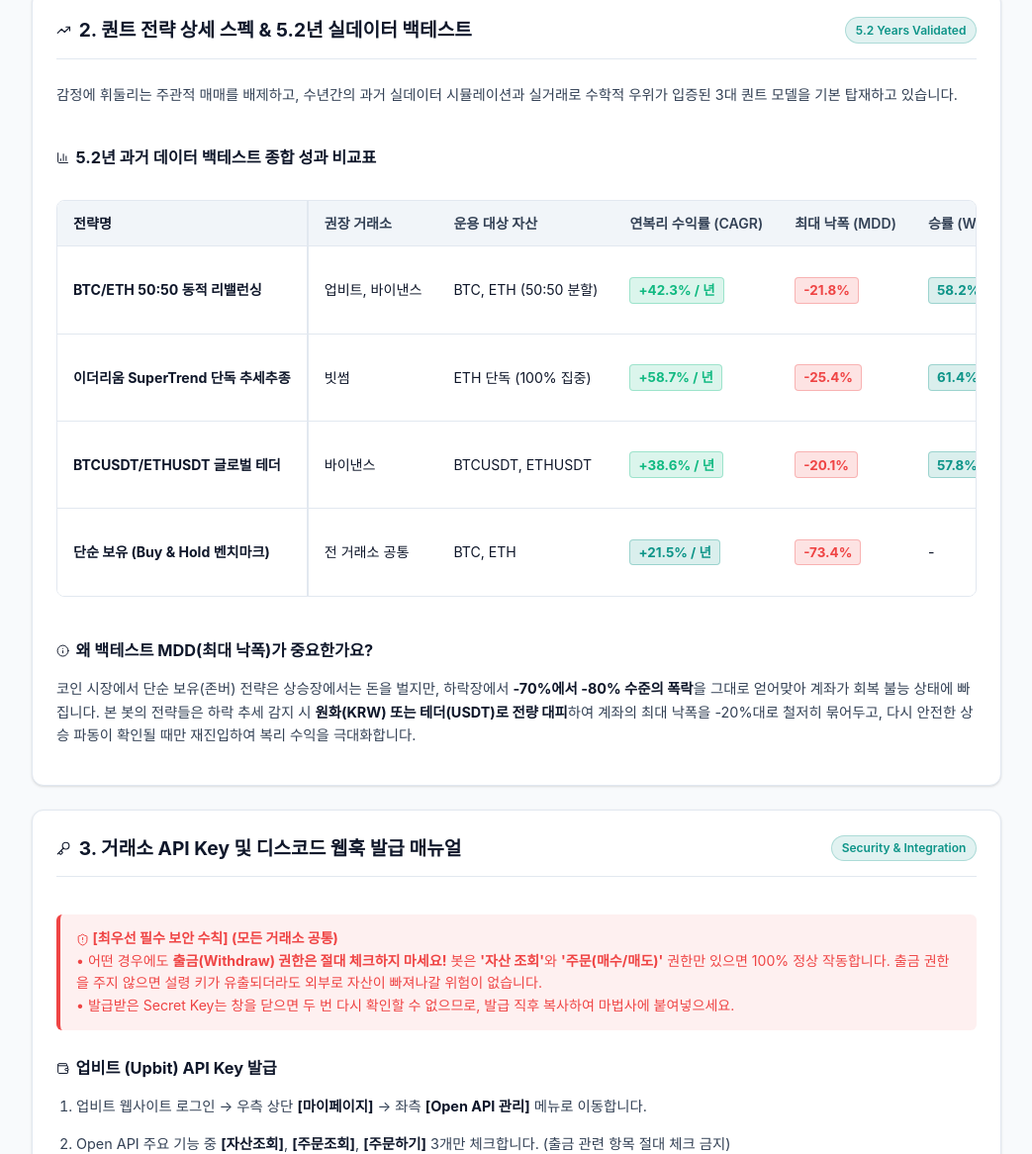
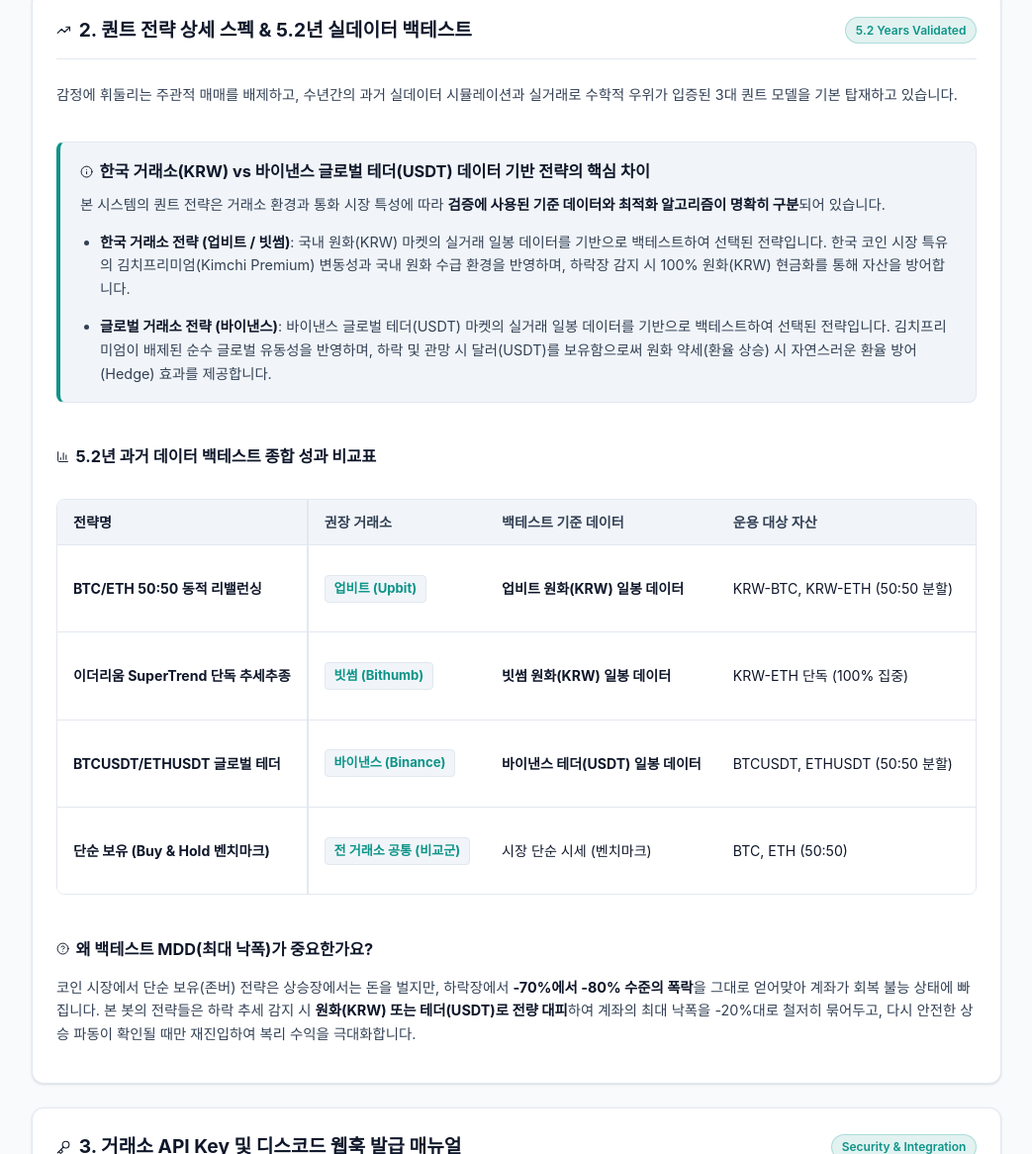
Before and after one commit to haksoo0918/crypto-quant-wizard, a plain HTML site: page docs/guide.html in a window 1280 px wide. Shown: the part 1019-2185 px from the top of the page at 99% size, without its empty margins (118-1161 px from the left). Drawn offline with nearby package versions, Linux system fonts and the light colour scheme; a web font is replaced by a local one.

Commit message:
docs: clarify exchange backtest data sources and fix recommended exchange mapping

```diff
--- a/docs/css/style.css
+++ b/docs/css/style.css
@@ -1131,6 +1131,38 @@
       border: 1px solid var(--border-color);
     }
 
+    /* Guide Callout Box */
+    .guide-callout {
+      border: 1px solid var(--border-color);
+      border-radius: 8px;
+      padding: 1rem 1.25rem;
+      margin: 1rem 0;
+      background: var(--bg-card-sub);
+      font-size: 0.9rem;
+      line-height: 1.65;
+      color: var(--text-secondary);
+    }
+    .guide-callout strong {
+      color: var(--text-primary);
+    }
+    .guide-callout.info {
+      border-left: 4px solid var(--accent-primary);
+    }
+    .guide-callout .guide-sub-title {
+      margin-top: 0;
+      margin-bottom: 0.5rem;
+    }
+    .guide-badge {
+      display: inline-block;
+      font-weight: 700;
+      padding: 0.2rem 0.55rem;
+      border-radius: 4px;
+      font-size: 0.82rem;
+      background: var(--bg-card-sub);
+      border: 1px solid var(--border-color);
+      color: var(--accent-primary);
+    }
+
     /* Strategy & Backtest Table with Sticky First Column */
     .guide-table-wrapper {
       overflow-x: auto;
--- a/docs/guide.html
+++ b/docs/guide.html
@@ -139,6 +139,27 @@
             감정에 휘둘리는 주관적 매매를 배제하고, 수년간의 과거 실데이터 시뮬레이션과 실거래로 수학적 우위가 입증된 3대 퀀트 모델을 기본 탑재하고 있습니다.
           </p>
 
+          <!-- 한국 거래소 vs 바이낸스 글로벌 테더 데이터 차이 안내 -->
+          <div class="guide-callout info">
+            <h3 class="guide-sub-title">
+              <i data-lucide="info" class="lucide-sm"></i>
+              <span>한국 거래소(KRW) vs 바이낸스 글로벌 테더(USDT) 데이터 기반 전략의 핵심 차이</span>
+            </h3>
+            <p class="guide-text">
+              본 시스템의 퀀트 전략은 거래소 환경과 통화 시장 특성에 따라 <strong>검증에 사용된 기준 데이터와 최적화 알고리즘이 명확히 구분</strong>되어 있습니다.
+            </p>
+            <ul class="guide-step-list">
+              <li>
+                <strong>한국 거래소 전략 (업비트 / 빗썸)</strong>:
+                국내 원화(KRW) 마켓의 실거래 일봉 데이터를 기반으로 백테스트하여 선택된 전략입니다. 한국 코인 시장 특유의 김치프리미엄(Kimchi Premium) 변동성과 국내 원화 수급 환경을 반영하며, 하락장 감지 시 100% 원화(KRW) 현금화를 통해 자산을 방어합니다.
+              </li>
+              <li>
+                <strong>글로벌 거래소 전략 (바이낸스)</strong>:
+                바이낸스 글로벌 테더(USDT) 마켓의 실거래 일봉 데이터를 기반으로 백테스트하여 선택된 전략입니다. 김치프리미엄이 배제된 순수 글로벌 유동성을 반영하며, 하락 및 관망 시 달러(USDT)를 보유함으로써 원화 약세(환율 상승) 시 자연스러운 환율 방어(Hedge) 효과를 제공합니다.
+              </li>
+            </ul>
+          </div>
+
           <h3 class="guide-sub-title">
             <i data-lucide="bar-chart-3" class="lucide-sm"></i>
             <span>5.2년 과거 데이터 백테스트 종합 성과 비교표</span>
@@ -150,6 +171,7 @@
                 <tr>
                   <th scope="col">전략명</th>
                   <th scope="col">권장 거래소</th>
+                  <th scope="col">백테스트 기준 데이터</th>
                   <th scope="col">운용 대상 자산</th>
                   <th scope="col">연복리 수익률 (CAGR)</th>
                   <th scope="col">최대 낙폭 (MDD)</th>
@@ -161,18 +183,20 @@
               <tbody>
                 <tr>
                   <td>BTC/ETH 50:50 동적 리밸런싱</td>
-                  <td>업비트, 바이낸스</td>
-                  <td>BTC, ETH (50:50 분할)</td>
+                  <td><span class="guide-badge">업비트 (Upbit)</span></td>
+                  <td><strong>업비트 원화(KRW) 일봉 데이터</strong></td>
+                  <td>KRW-BTC, KRW-ETH (50:50 분할)</td>
                   <td><span class="metric-badge green">+42.3% / 년</span></td>
                   <td><span class="metric-badge red">-21.8%</span></td>
                   <td><span class="metric-badge blue">58.2%</span></td>
                   <td><strong>1.38</strong></td>
-                  <td>220일 SMA + 1.5 ATR 채널 이중 필터, 60% 비중 초과 시 초과분 익절 현금화</td>
+                  <td>220일 SMA + 1.5 ATR 채널 이중 필터, 60% 비중 초과 시 초과분 익절 현금화 (원화 방어)</td>
                 </tr>
                 <tr>
                   <td>이더리움 SuperTrend 단독 추세추종</td>
-                  <td>빗썸</td>
-                  <td>ETH 단독 (100% 집중)</td>
+                  <td><span class="guide-badge">빗썸 (Bithumb)</span></td>
+                  <td><strong>빗썸 원화(KRW) 일봉 데이터</strong></td>
+                  <td>KRW-ETH 단독 (100% 집중)</td>
                   <td><span class="metric-badge green">+58.7% / 년</span></td>
                   <td><span class="metric-badge red">-25.4%</span></td>
                   <td><span class="metric-badge blue">61.4%</span></td>
@@ -181,18 +205,20 @@
                 </tr>
                 <tr>
                   <td>BTCUSDT/ETHUSDT 글로벌 테더</td>
-                  <td>바이낸스</td>
-                  <td>BTCUSDT, ETHUSDT</td>
+                  <td><span class="guide-badge">바이낸스 (Binance)</span></td>
+                  <td><strong>바이낸스 테더(USDT) 일봉 데이터</strong></td>
+                  <td>BTCUSDT, ETHUSDT (50:50 분할)</td>
                   <td><span class="metric-badge green">+38.6% / 년</span></td>
                   <td><span class="metric-badge red">-20.1%</span></td>
                   <td><span class="metric-badge blue">57.8%</span></td>
                   <td><strong>1.32</strong></td>
-                  <td>글로벌 테더(USDT) 기반 김프 배제, BTC 200일 SMA & ETH 40일 SMA 1.2 ATR</td>
+                  <td>글로벌 테더(USDT) 기반 김프 배제, BTC 200일 SMA & ETH 40일 SMA 1.2 ATR, 관망 시 달러(USDT) 보유</td>
                 </tr>
                 <tr>
                   <td>단순 보유 (Buy & Hold 벤치마크)</td>
-                  <td>전 거래소 공통</td>
-                  <td>BTC, ETH</td>
+                  <td><span class="guide-badge">전 거래소 공통 (비교군)</span></td>
+                  <td>시장 단순 시세 (벤치마크)</td>
+                  <td>BTC, ETH (50:50)</td>
                   <td><span class="metric-badge blue">+21.5% / 년</span></td>
                   <td><span class="metric-badge red">-73.4%</span></td>
                   <td>-</td>
@@ -204,7 +230,7 @@
           </div>
 
           <h3 class="guide-sub-title">
-            <i data-lucide="info" class="lucide-sm"></i>
+            <i data-lucide="help-circle" class="lucide-sm"></i>
             <span>왜 백테스트 MDD(최대 낙폭)가 중요한가요?</span>
           </h3>
           <p class="guide-text">
```
Also changed, not shown: docs/index.html (+9 -7 lines), 1 other file.
